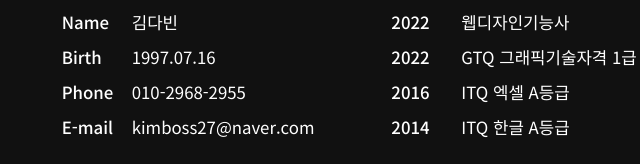
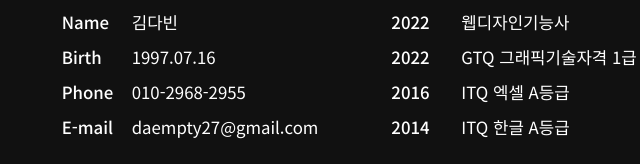
Before and after one commit to kimboss27/profile, a plain HTML site: page index.html in a window 1280 px wide. Shown: the part 1045-1209 px from the top of the page, 524-1164 px from the left. Drawn offline with Linux system fonts and the light colour scheme; files whose address does not match are found by name.

Commit message:
Update index.html

```diff
--- a/index.html
+++ b/index.html
@@ -64,7 +64,7 @@
 							<li><strong>Name</strong><span>김다빈</span></li>
 							<li><strong>Birth</strong><span>1997.07.16</span></li>
 							<li><strong>Phone</strong><span>010-2968-2955</span></li>
-                            <li><strong>E-mail</strong><span>kimboss27@naver.com</span></li>
+							<li><strong>E-mail</strong><span>daempty27@gmail.com</span></li>
 						</ul>
 					</div>
 					<div class="info certificate">
@@ -89,8 +89,7 @@
 						<ul>
 							<li><strong class="skill"><img src="images/html.png" alt=""></strong></li>
 							<li><strong class="skill"><img src="images/css.png" alt=""></strong></li>
-                            <li><strong class="skill"><img src="images/java.png"
-                                        alt=""></strong></li>
+							<li><strong class="skill"><img src="images/java.png" alt=""></strong></li>
 							<li><strong class="skill"><img src="images/jquery.png" alt=""></strong></li>
 
 							<li><strong class="skill"><img src="images/react.png" alt=""></strong></li>
@@ -116,7 +115,8 @@
 					<ul>
 						<li><strong>TYPE</strong><span>반응형</span></li>
 						<li><strong>PAGE</strong><span>메인</span></li>
-                        <li><strong>TOOL</strong><span>Figma, PhotoShop, HTML,<span class="block"></span> CSS, Javascript</span></li>
+						<li><strong>TOOL</strong><span>Figma, PhotoShop, HTML,<span class="block"></span> CSS,
+								Javascript</span></li>
 						<li><strong>참여도</strong><span>개인작업(100%)</span></li>
 					</ul>
 					<div class="link">
@@ -140,7 +140,8 @@
 					<ul>
 						<li><strong>TYPE</strong><span>반응형</span></li>
 						<li><strong>PAGE</strong><span>메인 + 서브</span></li>
-                        <li><strong>TOOL</strong><span>Figma, PhotoShop, HTML,<span class="block"></span> CSS, Jquery</span></li>
+						<li><strong>TOOL</strong><span>Figma, PhotoShop, HTML,<span class="block"></span> CSS,
+								Jquery</span></li>
 						<li><strong>참여도</strong><span>개인작업(100%)</span></li>
 					</ul>
 					<div class="link">
@@ -164,7 +165,8 @@
 					<ul>
 						<li><strong>TYPE</strong><span>반응형</span></li>
 						<li><strong>PAGE</strong><span>메인</span></li>
-                        <li><strong>TOOL</strong><span>Figma, PhotoShop, HTML,<span class="block"></span> CSS, Javascript</span></li>
+						<li><strong>TOOL</strong><span>Figma, PhotoShop, HTML,<span class="block"></span> CSS,
+								Javascript</span></li>
 						<li><strong>참여도</strong><span>개인작업(100%)</span></li>
 					</ul>
 					<div class="link">
```
Lines whose indentation alone changed are shown as unchanged.
